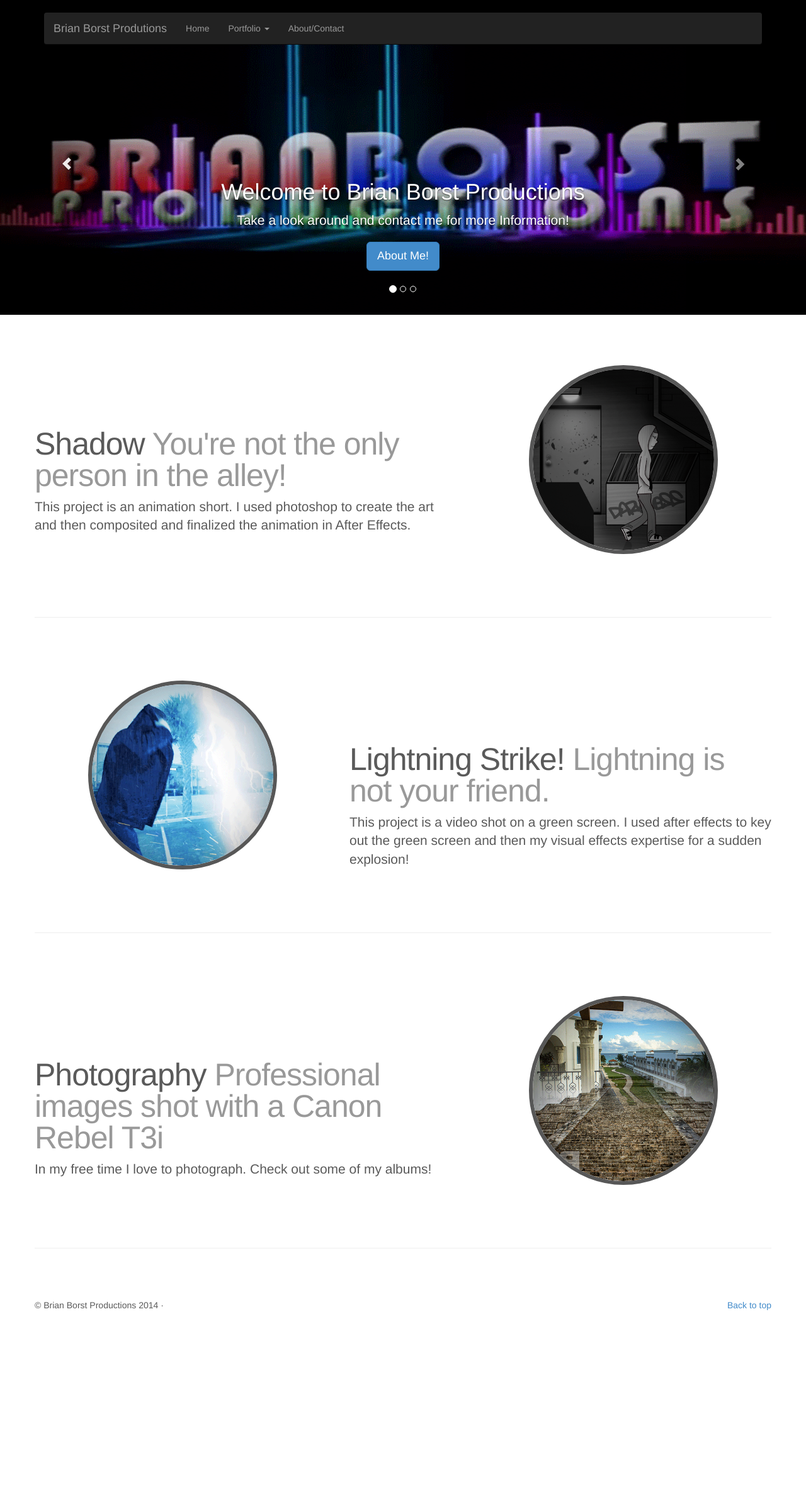
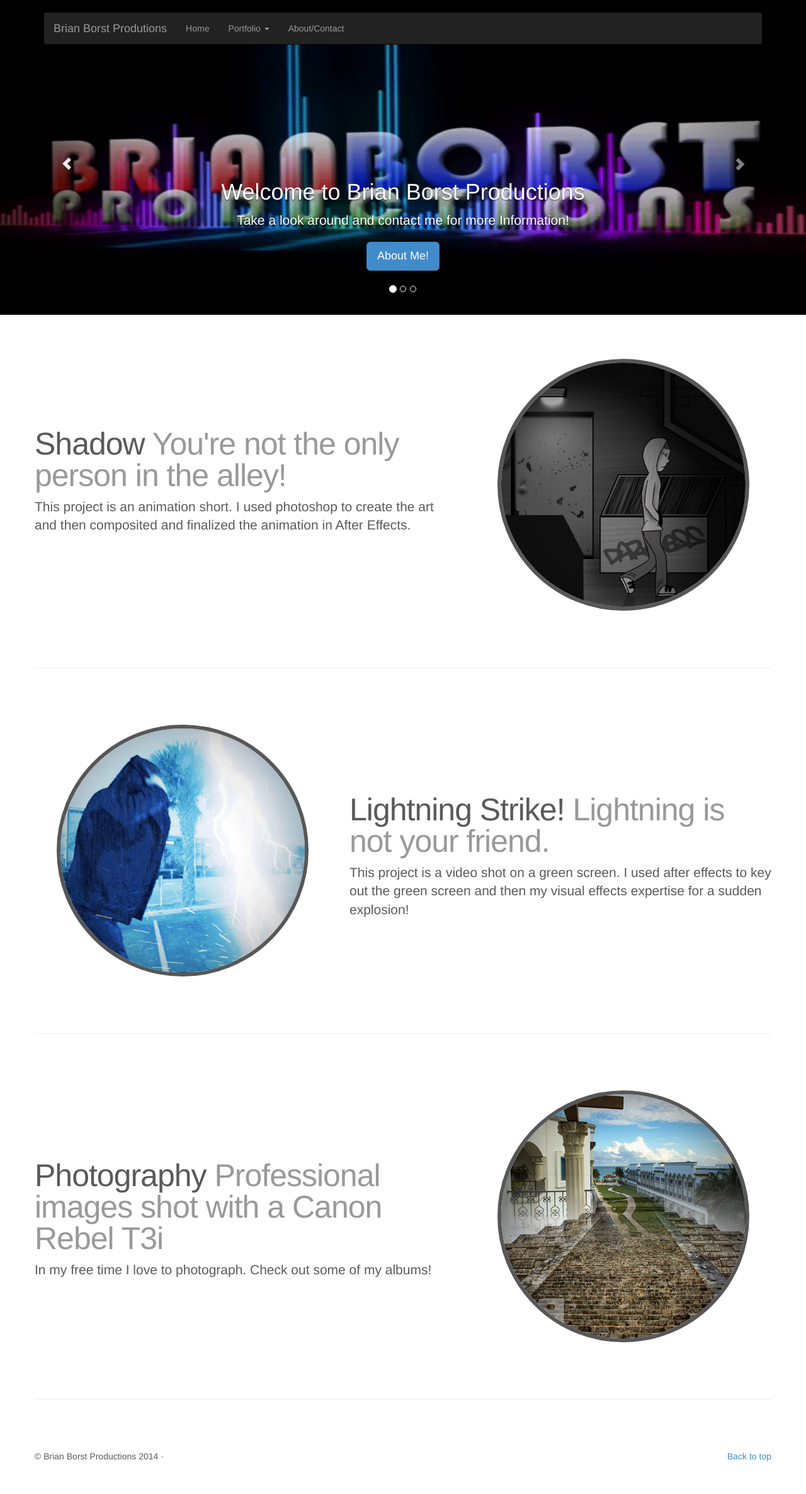
Before and after one commit to bborst9/bborst9.github.io, a Jekyll site: the page built from index.html, in a window 1280 px wide. Shown: the whole page at 63% size. Built offline with Jekyll 4.4.1, drawn with Linux system fonts in a browser that asks for light colours; Markdown is read by kramdown in place of the engine named in the settings; before the commit the page ends 2133 px from its top, so only the background shows below that.

Commit message:
site edit

```diff
--- a/assets/css/style.css
+++ b/assets/css/style.css
@@ -27,9 +27,9 @@ h1 {
 
 .shape2 {
   display: block;
-  width: 300px;
-  height: 300px;
-  margin: 20px auto 20px auto;
+  width: 400px;
+  height: 400px;
+  margin: 10px auto 10px auto;
   border: 6px solid #575757;
   -webkit-border-radius: 9999px;
   -moz-border-radius: 9999px;
```
